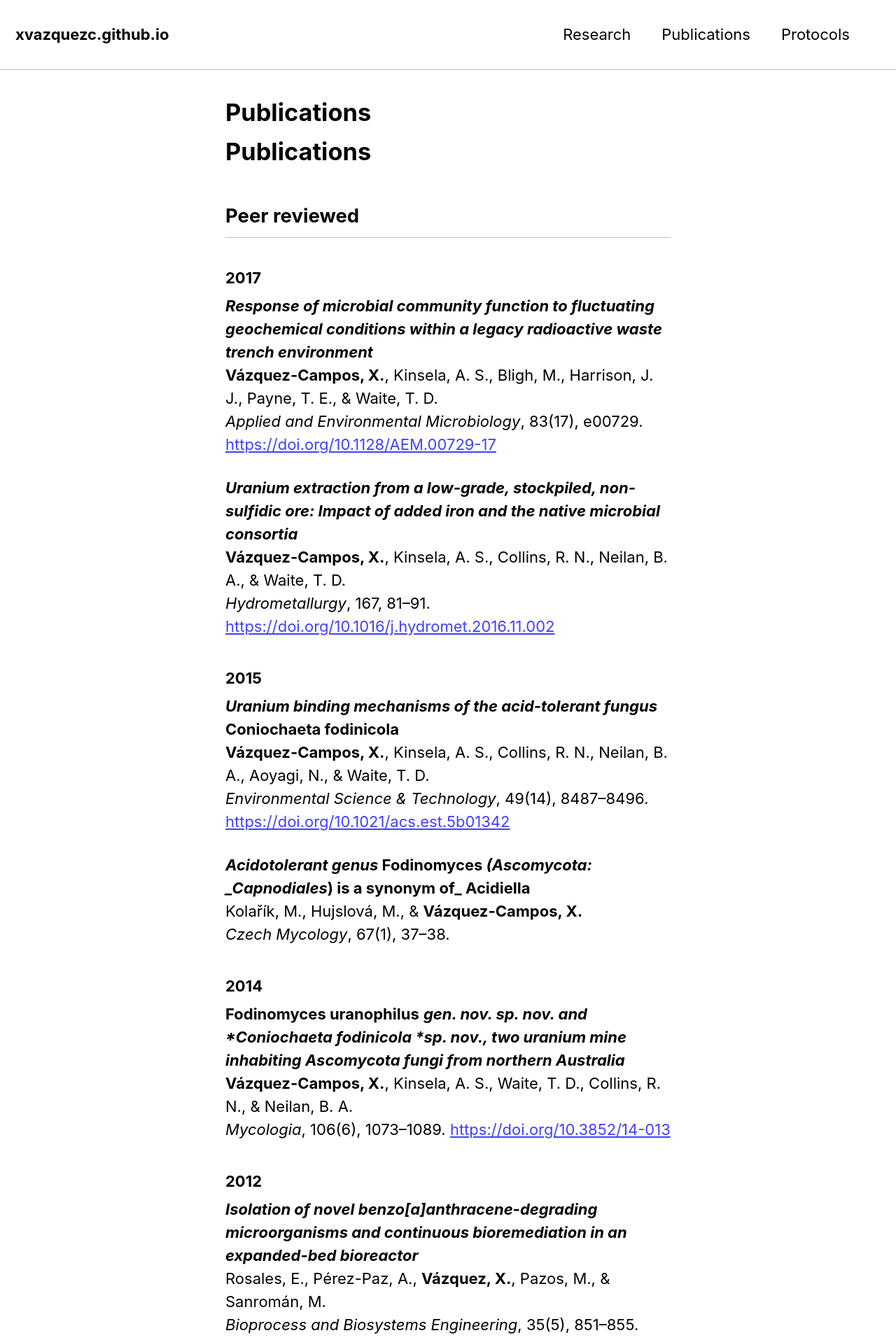
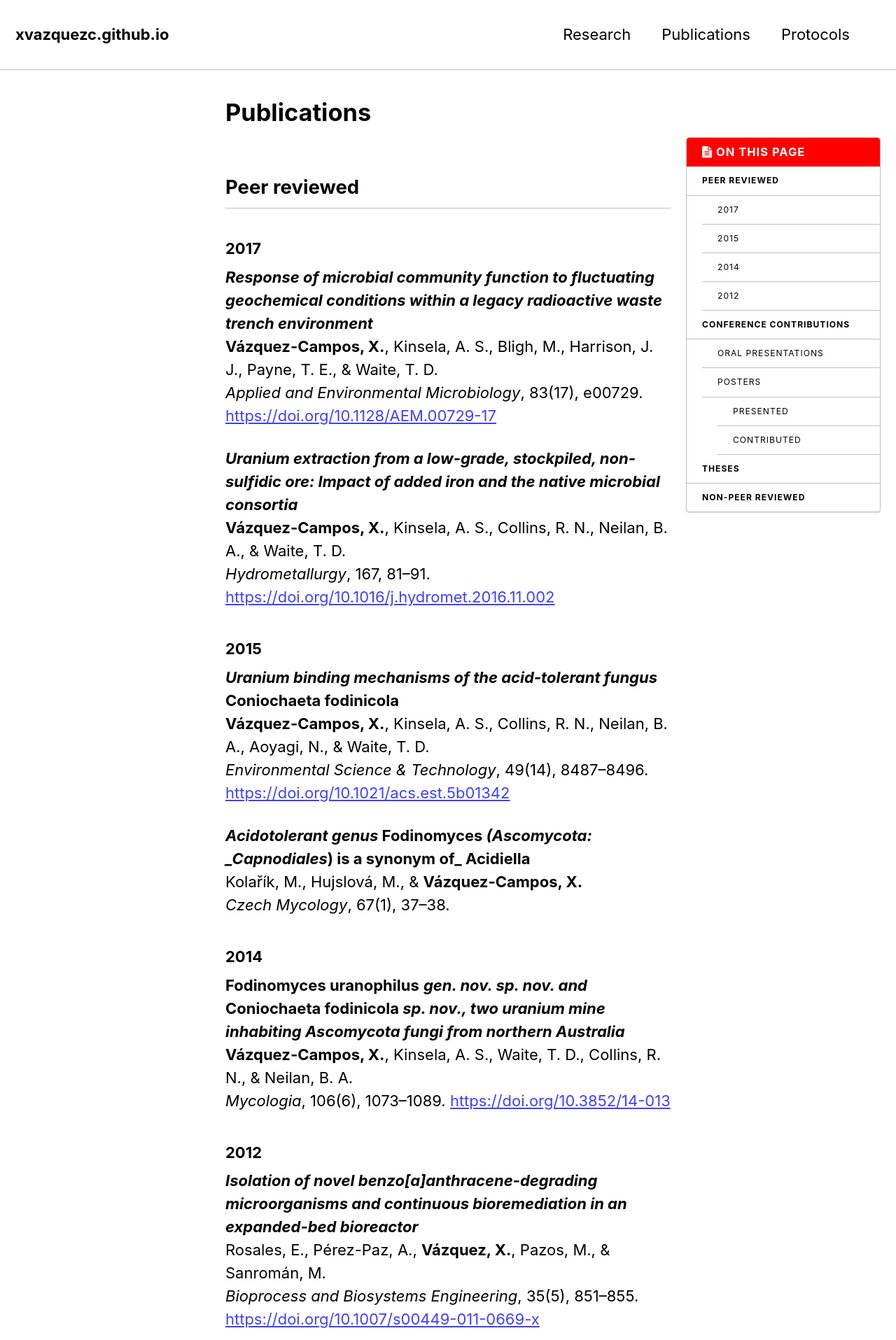
Before and after one commit to xvazquezc/xvazquezc.github.io, a Jekyll site: the page built from publications/index.md, in a window 1280 px wide. Shown: the top 1915 px of the page at 70% size. Built offline with Jekyll 4.4.1, drawn with Linux system fonts in a browser that asks for light colours.

Commit message:
first upload

```diff
--- a/_sass/minimal-mistakes/_navigation.scss
+++ b/_sass/minimal-mistakes/_navigation.scss
@@ -537,8 +537,11 @@
     }
 
     li ul > li a {
-      padding-left: 1.75rem;
+      padding-left: 1rem;
       font-weight: normal;
+    }
+    li > ul {
+      padding-left: 1rem;
     }
 
     /* hide sub sub links on small screens*/
--- a/publications/index.md
+++ b/publications/index.md
@@ -5,9 +5,8 @@ permalink: /publications/
 modified: "2017-10-10"
 comments: false
 ---
-{% include toc.html %}
+{% include toc %}
 
-# Publications
 ## Peer reviewed
 
 ### 2017
@@ -29,7 +28,7 @@ Kolařík, M., Hujslová, M., & __Vázquez-Campos, X.__
 _Czech Mycology_, 67(1), 37–38.
 
 ### 2014
-__Fodinomyces uranophilus__ ***gen. nov. sp. nov. and *Coniochaeta fodinicola *sp. nov., two uranium mine inhabiting Ascomycota fungi from northern Australia***
+__Fodinomyces uranophilus__ ___gen. nov. sp. nov. and_ Coniochaeta fodinicola _sp. nov., two uranium mine inhabiting Ascomycota fungi from northern Australia___
 __Vázquez-Campos, X.__, Kinsela, A. S., Waite, T. D., Collins, R. N., & Neilan, B. A.
 _Mycologia_, 106(6), 1073–1089. [https://doi.org/10.3852/14-013]()
 
```
